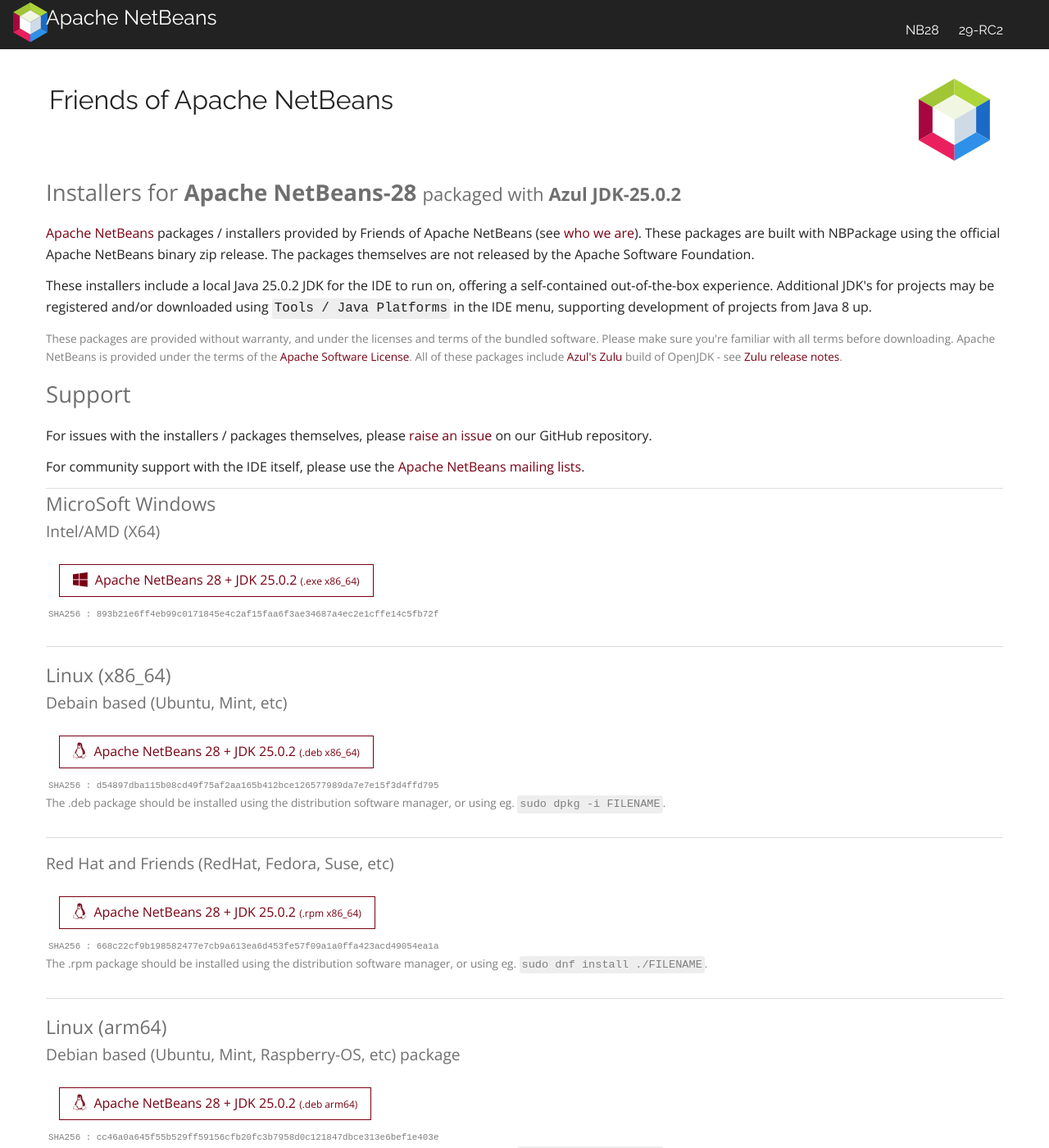
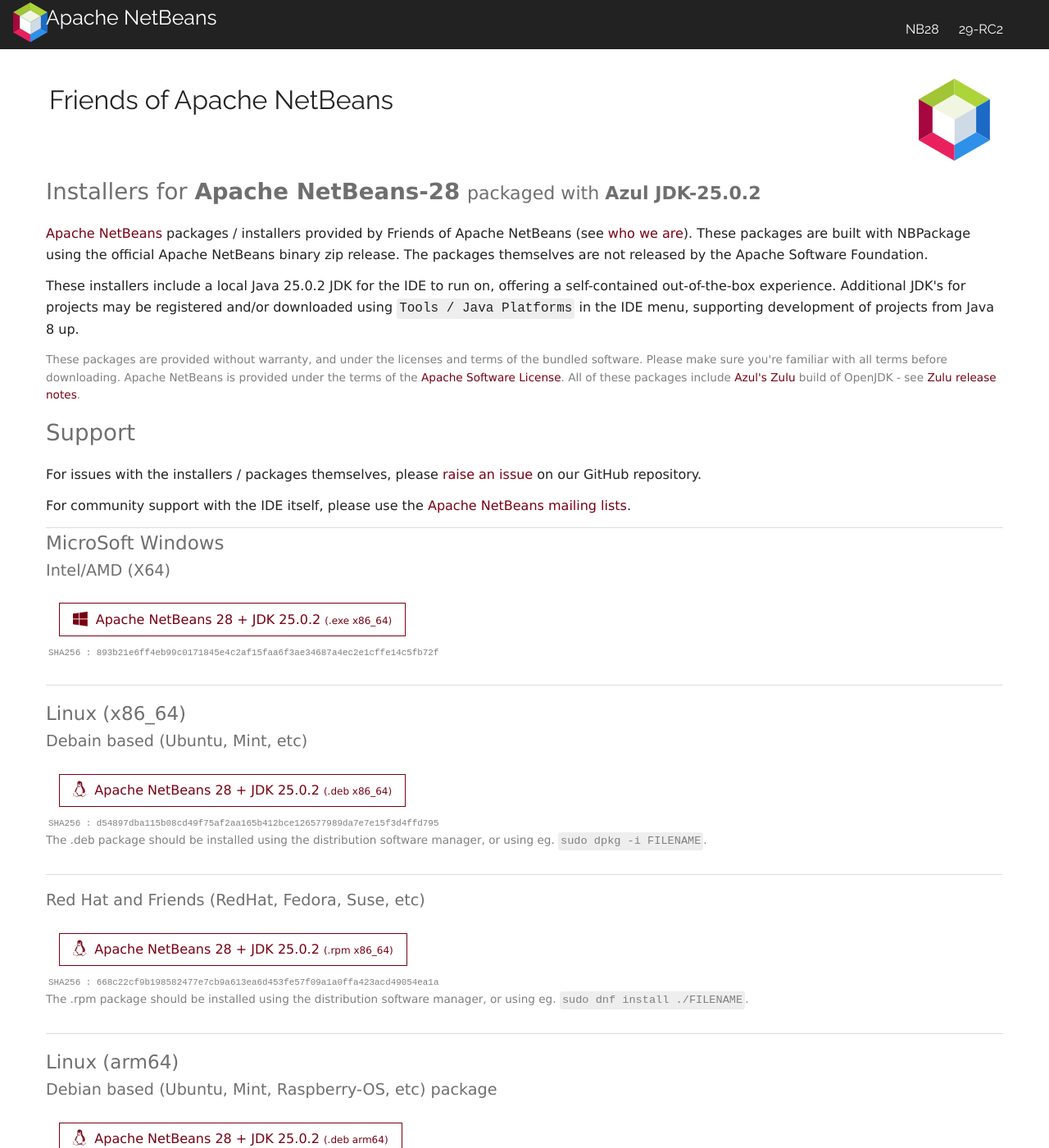
Before and after one commit to Friends-of-Apache-NetBeans/netbeans-installers-site, a Jekyll site: the page built from index.html, in a window 1280 px wide and 1400 px high. Shown: the whole window at 82% size. Built offline with Jekyll 4.4.1, drawn with Linux system fonts in a browser that asks for light colours; nearby versions of some CDN libraries.

Commit message:
sans font

```diff
--- a/_sass/_site-core.scss
+++ b/_sass/_site-core.scss
@@ -6,6 +6,7 @@
   margin: 0;
   padding: 0;
   width: 100%;
+  font-family: 'Lucida Sans', 'Lucida Sans Regular', 'Lucida Grande', 'Lucida Sans Unicode', Geneva, Verdana, sans-serif;
 }
 
 /* sticky footer from https://philipwalton.github.io/solved-by-flexbox/demos/sticky-footer/ */
```
